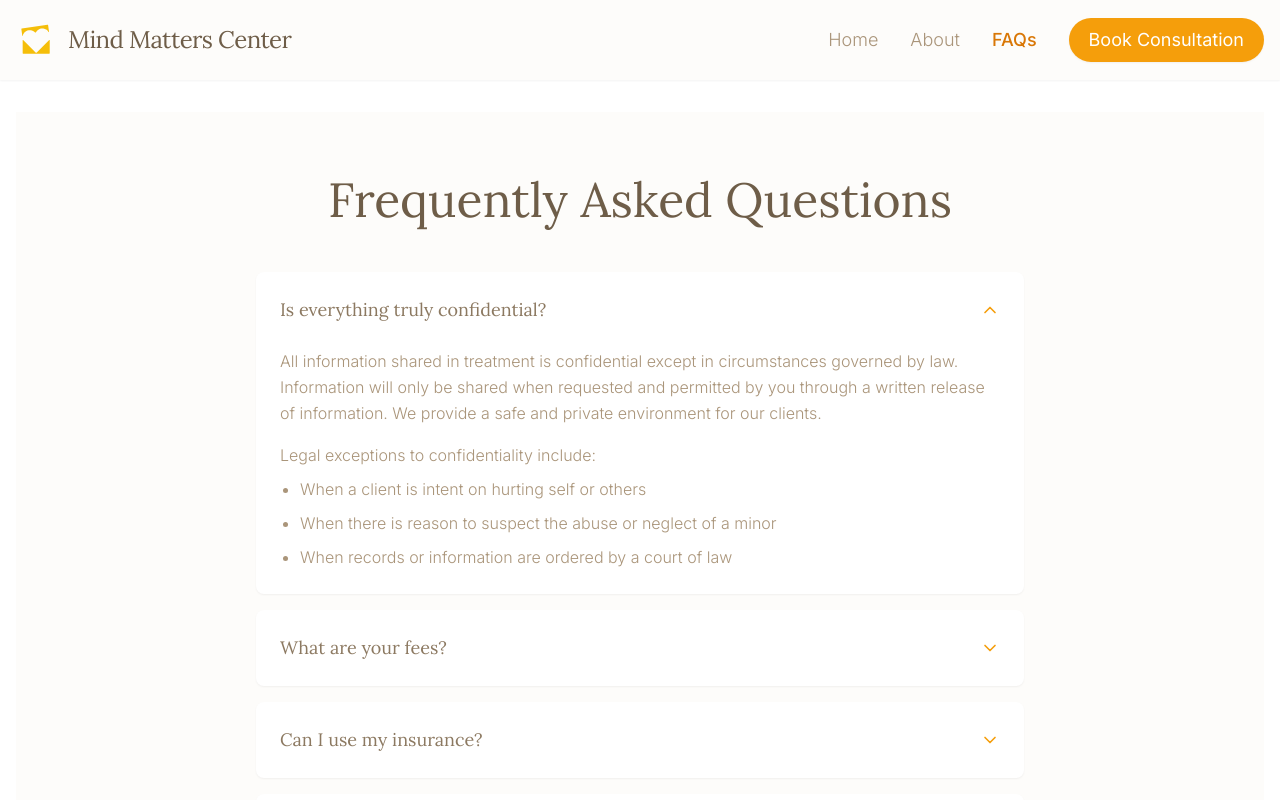
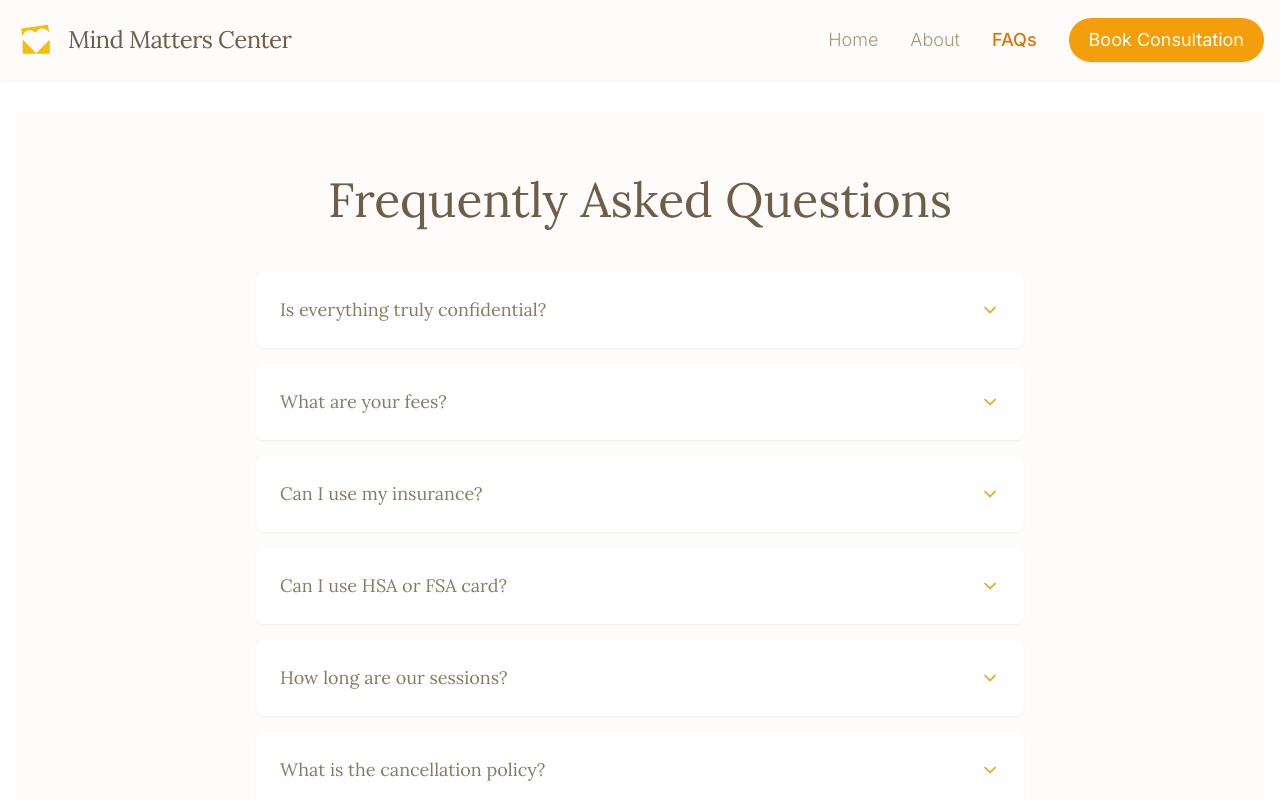
Before and after one commit to SravanthiSinha/mmc, a React (Vite) app: page /mmc/faq in a window 1280 px wide. Shown: the top 800 px of the page. Built offline with nearby package versions, Linux system fonts and the light colour scheme.

Commit message:
faq to be unopened

```diff
--- a/src/pages/FAQ.jsx
+++ b/src/pages/FAQ.jsx
@@ -2,7 +2,7 @@ import React, { useState } from 'react';
 import { ChevronDown } from 'lucide-react';
 
 const FAQ = () => {
-  const [openIndex, setOpenIndex] = useState(0);
+  const [openIndex, setOpenIndex] = useState(-1);
 
   const faqItems = [
     {
```
